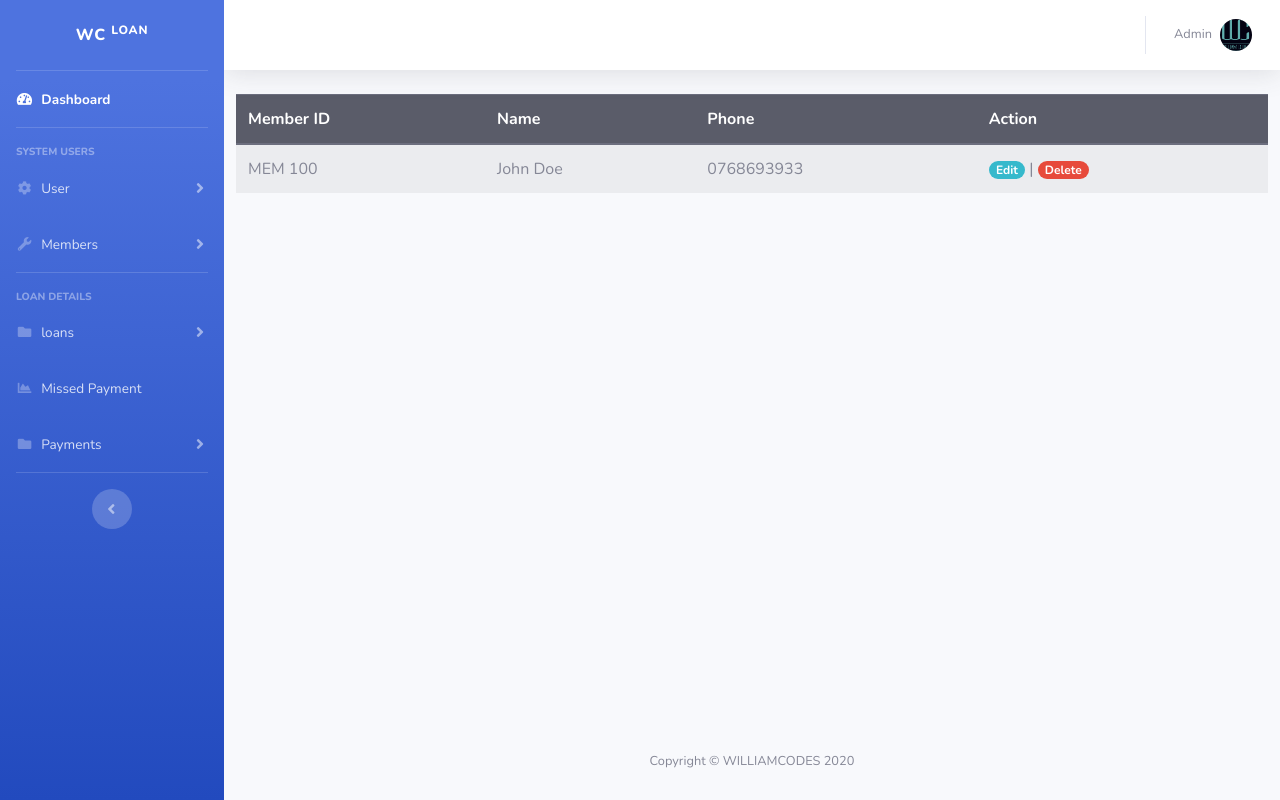
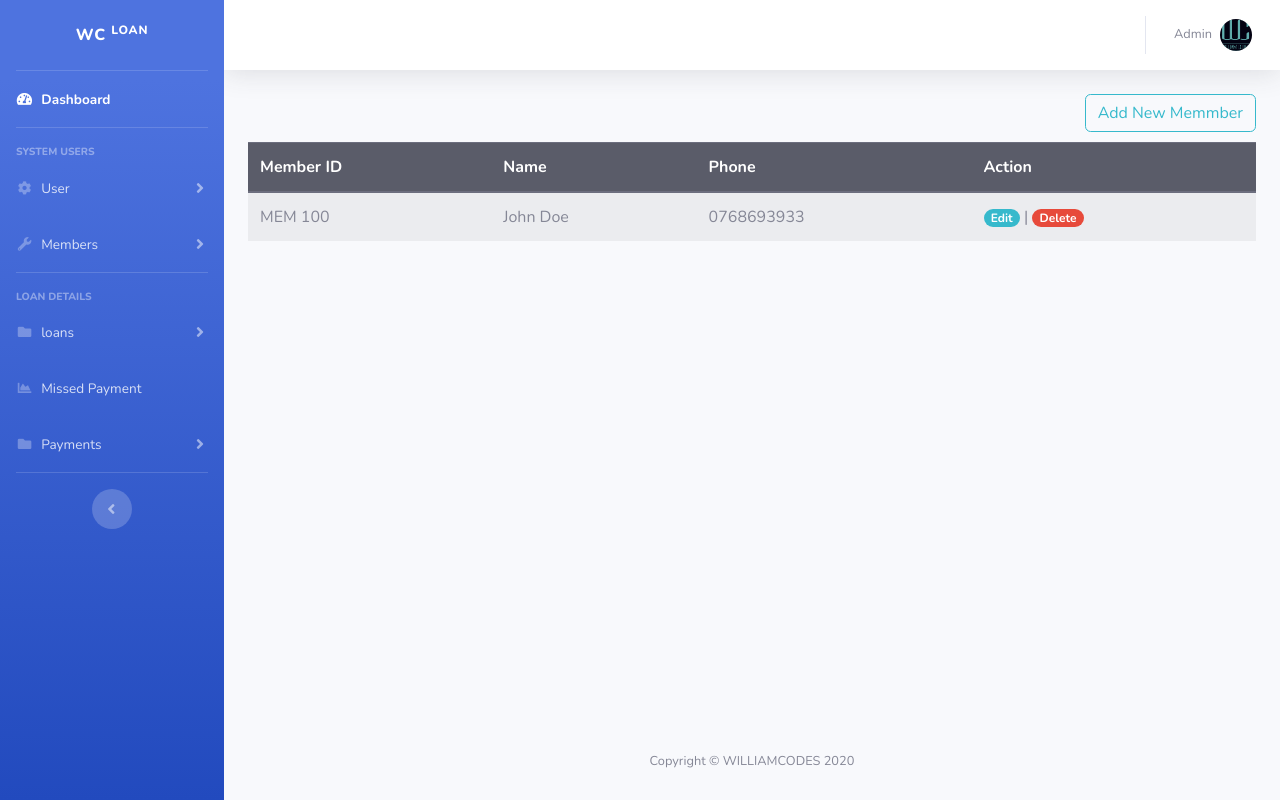
Before and after one commit to yeswedocode/WC-LOANS, a PHP site: page /member.php in a window 1280 px wide. Run offline with PHP 8.4, Linux system fonts and the light colour scheme.

Commit message:
modified

```diff
--- a/member.php
+++ b/member.php
@@ -54,6 +54,10 @@
 
         <div class="container">
             <div class="row">
+                <div class="col">
+                    <a href="addMember.php" class="btn btn-outline-info float-right">Add New Memmber</a>
+                    <br>
+                    <br>
                     <table class="table table-striped" id="dataTable">
                         <thead class="thead-dark">
                             <th>Member ID</th>
@@ -75,6 +79,8 @@
                         </tbody>
                     </table>
                 </div>
+
+            </div>
         </div>
 
     </div>
```
Lines whose indentation alone changed are shown as unchanged.
